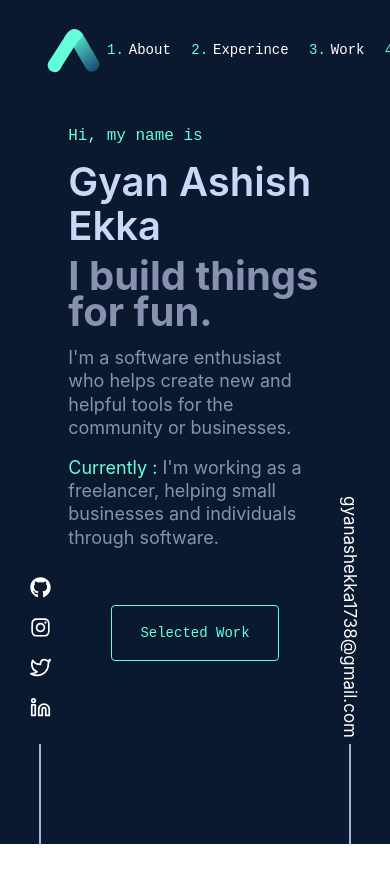
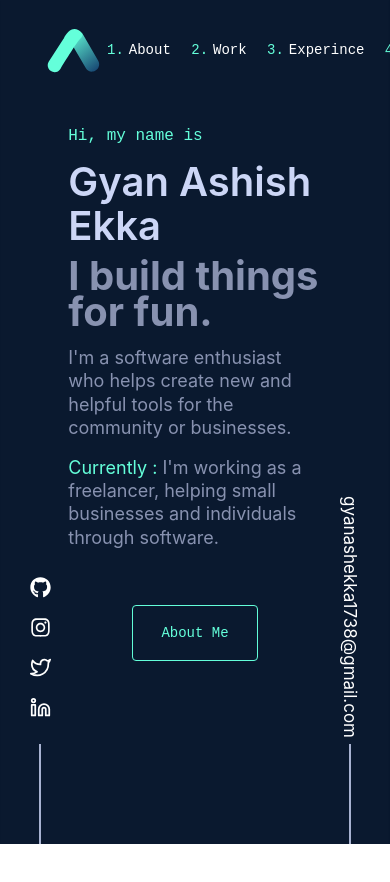
Before and after one commit to gyanAsh/personal-website, a React (Create React App) app: page / in a window 390 px wide. Shown: the top 882 px of the page. Built offline with nearby package versions, Linux system fonts and the light colour scheme.

Commit message:
Added nav components and made home button responsive

```diff
--- a/src/App.css
+++ b/src/App.css
@@ -11,6 +11,7 @@
   --white: #e6f1ff;
   --green: #64ffda;
   --green-tint: rgba(100,255,218,0.1);
+  --green-tint-active: rgba(100, 255, 219, 0.35);
   --pink: #f57dff;
   --blue: #57cbff;
   --font-sans: "Calibre","Inter","San Francisco","SF Pro Text",-apple-system,system-ui,sans-serif;
--- a/src/Components/Header/Header.js
+++ b/src/Components/Header/Header.js
@@ -5,8 +5,8 @@ import logo from '../../Assets/myLogo.svg';
 const Header = () => {
   const navItem = [
     { id: 1, title: 'About' },
-    { id: 2, title: 'Experince' },
-    { id: 3, title: 'Work' },
+    { id: 2, title: 'Work' },
+    { id: 3, title: 'Experince' },
     { id: 4, title: 'Contact' },
   ];
   return (
--- /dev/null
+++ b/src/Components/Pages/Contact/Contact.js
@@ -0,0 +1,10 @@
+import React from 'react'
+
+const Contact = ({createPanelsRefs}) => {
+    return (
+      <section ref={(e)=>createPanelsRefs(e,4)}><h1>Contact Me</h1></section>
+    )
+  }
+
+
+export default Contact
--- /dev/null
+++ b/src/Components/Pages/Experince/Experince.js
@@ -0,0 +1,9 @@
+import React from 'react'
+
+const Experince = ({createPanelsRefs}) => {
+    return (
+      <section ref={(e)=>createPanelsRefs(e,3)}><h1>My Experince</h1></section>
+    )
+  }
+
+export default Experince
--- a/src/Components/Pages/Home/Home.js
+++ b/src/Components/Pages/Home/Home.js
@@ -1,7 +1,7 @@
 import React from 'react'
 import styles from './Home.module.css';
 
-const Home = ({createPanelsRefs}) => {
+const Home = ({ createPanelsRefs }) => {
   return (
     <section ref={(e) => createPanelsRefs(e, 0)} className={styles.homeContainer} >
       <div className={styles.introContainer}>
@@ -18,9 +18,9 @@ const Home = ({createPanelsRefs}) => {
 
       </p>
       </div>
-      <div className={styles.selectedWork}>
-        <p>Selected Work </p>
-      </div>
+      <button onClick={()=>window.scrollBy(0,10)} className={styles.selectedWork}>
+        <p>About Me</p>
+      </button>
 
     </section>
   )
--- a/src/Components/Pages/Home/Home.module.css
+++ b/src/Components/Pages/Home/Home.module.css
@@ -72,3 +72,6 @@ margin-top: 1rem;
 .selectedWork:hover{
     background-color: var(--green-tint);
 }
+.selectedWork:active{
+    background-color: var(--green-tint-active);
+}
--- a/src/Components/Pages/Pages.js
+++ b/src/Components/Pages/Pages.js
@@ -5,6 +5,8 @@ import Home from './Home/Home';
 import About from './About/About';
 import '../../App.css';
 import Work from './Work/Work';
+import Experince from './Experince/Experince';
+import Contact from './Contact/Contact';
 
 gsap.registerPlugin(ScrollTrigger);
 
@@ -31,6 +33,7 @@ const Pages = () => {
             }
         });
         console.log(panels.current);
+        console.log(panelsContainer.current);
     }, []);
 
   return (
@@ -38,6 +41,8 @@ const Pages = () => {
           <Home createPanelsRefs={createPanelsRefs} />
           <About createPanelsRefs={createPanelsRefs} />
           <Work createPanelsRefs={createPanelsRefs} />
+          <Experince createPanelsRefs={createPanelsRefs} />
+          <Contact createPanelsRefs={createPanelsRefs} />
       </div>
   )
 }
--- a/src/Components/Pages/Work/Work.js
+++ b/src/Components/Pages/Work/Work.js
@@ -2,7 +2,7 @@ import React from 'react'
 
 const Work = ({createPanelsRefs}) => {
     return (
-      <section ref={(e)=>createPanelsRefs(e,2)}><h1>Selected Work</h1></section>
+      <section id="work" ref={(e)=>createPanelsRefs(e,2)}><h1>Selected Work</h1></section>
     )
   }
 
```
